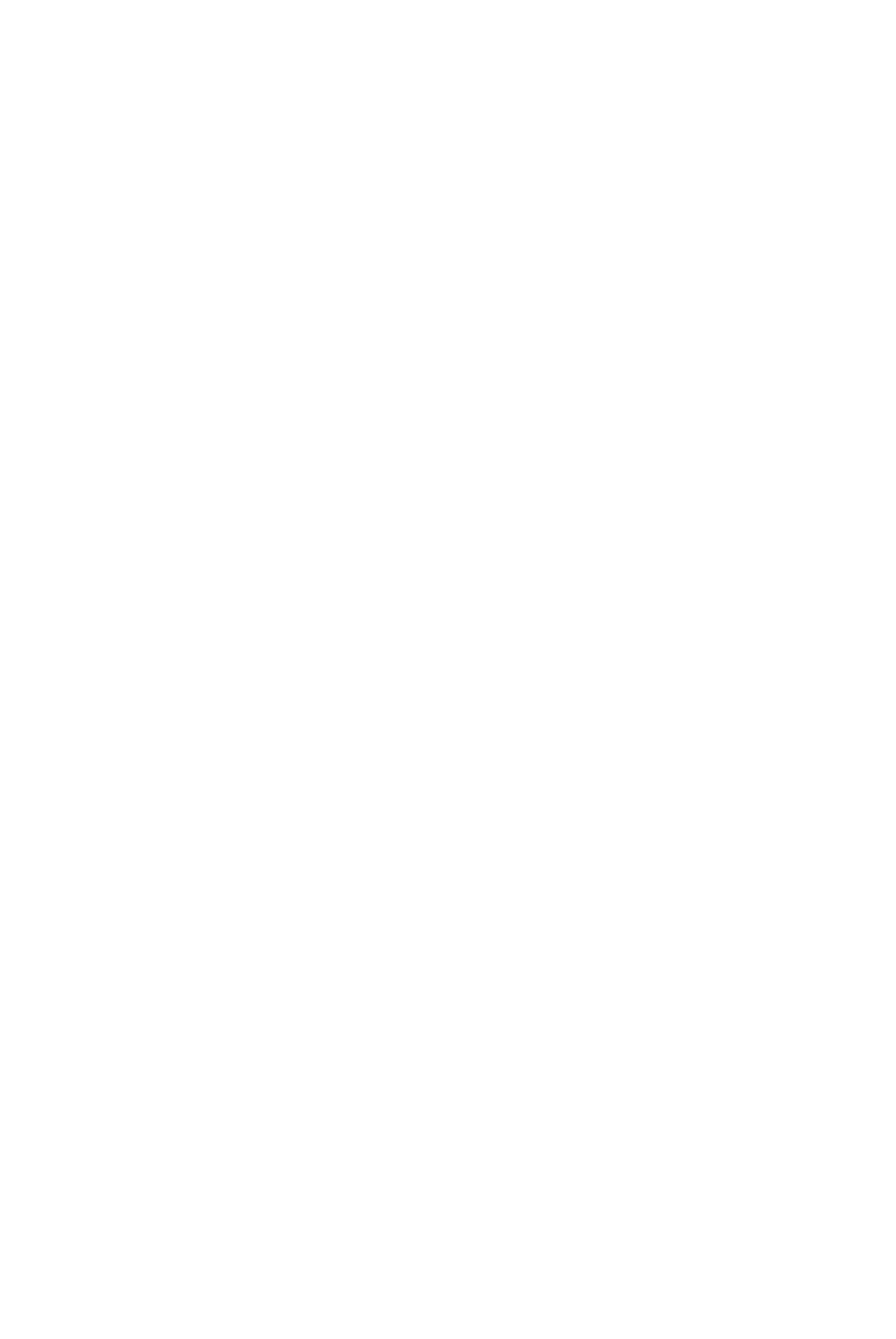
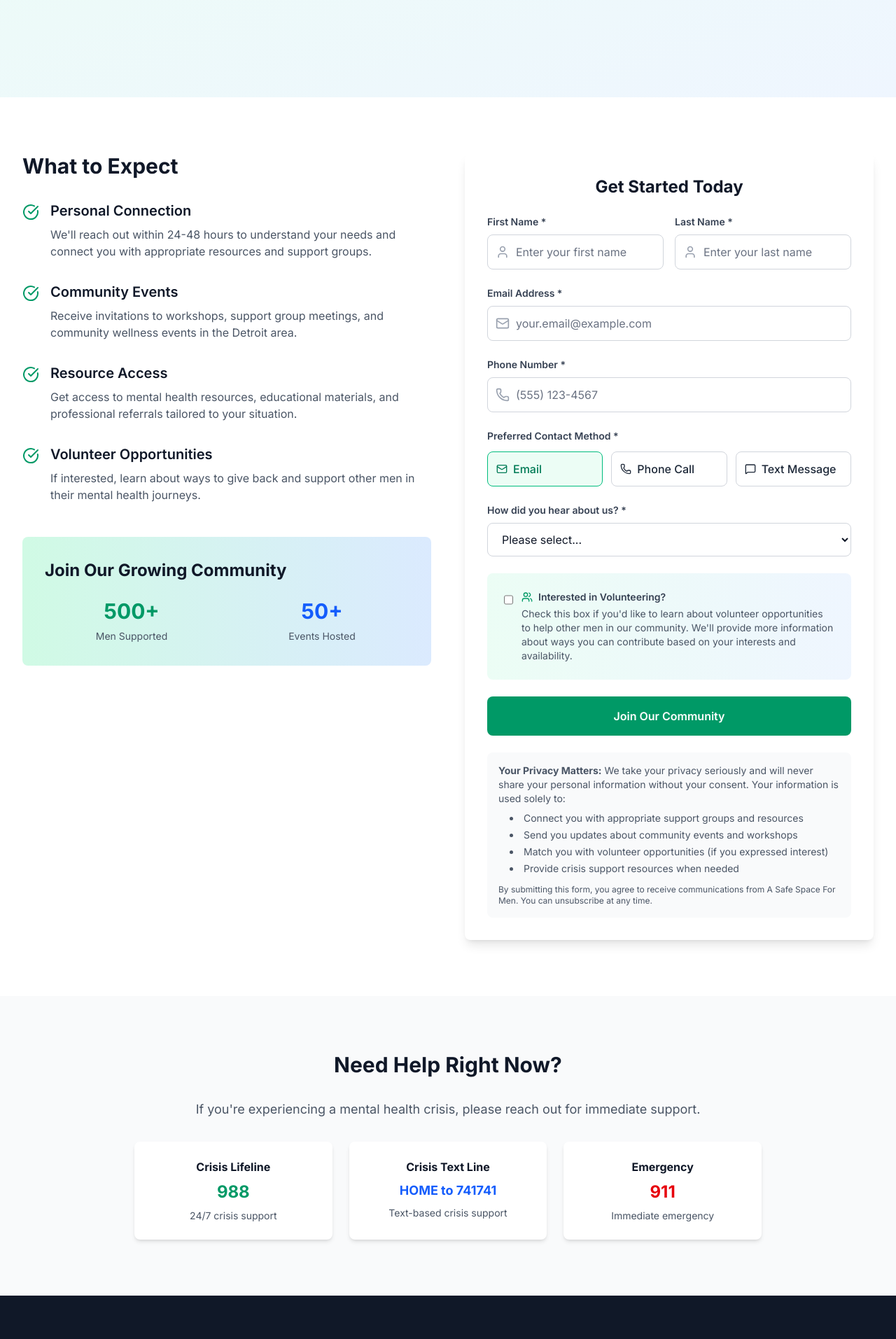
Before and after one commit to andreafrazier/a-safe-space-for-men-portfolio, a Next.js app: page /join in a window 1280 px wide. Shown: the part 420-2333 px from the top of the page at 70% size. Before the commit the page ends 800 px from the top, so only its background shows below. Built offline with nearby package versions, Linux system fonts and the light colour scheme.

Commit message:
update joinusform files

```diff
--- a/src/app/join/layout.tsx
+++ b/src/app/join/layout.tsx
@@ -1,16 +1,20 @@
-export const metadata = {
-  title: 'Next.js',
-  description: 'Generated by Next.js',
-}
+// src/app/join/layout.tsx - FIXED VERSION
+import React from 'react';
+import type { Metadata } from 'next';
 
-export default function RootLayout({
+export const metadata: Metadata = {
+  title: 'Join Us | A Safe Space For Men',
+  description: 'Join A Safe Space For Men community and become part of a supportive network dedicated to breaking barriers in men\'s mental health.',
+};
+
+export default function JoinLayout({
   children,
 }: {
-  children: React.ReactNode
+  children: React.ReactNode;
 }) {
   return (
-    <html lang="en">
-      <body>{children}</body>
-    </html>
-  )
+    <div className="min-h-screen">
+      {children}
+    </div>
+  );
 }
--- a/src/app/join/page.tsx
+++ b/src/app/join/page.tsx
@@ -1,6 +1,6 @@
 import React from 'react';
 import type { Metadata } from 'next';
-import JoinUsPageComponent from '@/components/pages/JoinUsPage';
+import JoinUsPage from '@/components/pages/JoinUsPage';
 
 export const metadata: Metadata = {
   title: 'Join Us',
@@ -11,7 +11,7 @@ export const metadata: Metadata = {
     description: 'Take the first step towards prioritizing your mental health and connecting with others on the same journey.',
     images: [
       {
-        url: '/images/og-join.jpg',
+        url: '/images/breakthestigma-green.png',
         width: 1200,
         height: 630,
         alt: 'Join A Safe Space For Men - Community support and mental health advocacy',
@@ -21,5 +21,5 @@ export const metadata: Metadata = {
 };
 
 export default function JoinPage() {
-  return <JoinUsPageComponent />;
+  return <JoinUsPage />;
 }
--- a/src/components/pages/JoinUsPage.tsx
+++ b/src/components/pages/JoinUsPage.tsx
@@ -1,319 +1,210 @@
 'use client';
 
 import React, { useState } from 'react';
-import { User, Mail, Phone, MessageSquare, Users, Loader2 } from 'lucide-react';
+import { CheckCircle, Heart, Users, ArrowRight } from 'lucide-react';
+import Link from 'next/link';
+import JoinUsForm from '@/components/forms/JoinUsForm';
 
-interface JoinUsFormProps {
-  onSuccess: () => void;
-}
 
-const JoinUsForm: React.FC<JoinUsFormProps> = ({ onSuccess }) => {
-  const [formData, setFormData] = useState({
-    firstName: '',
-    lastName: '',
-    email: '',
-    phone: '',
-    preferredContact: 'email',
-    hearAboutUs: '',
-    interestedInVolunteering: false
-  });
-  const [isSubmitting, setIsSubmitting] = useState(false);
-  const [errors, setErrors] = useState<Record<string, string>>({});
+const JoinUsPage = () => {
+  const [showSuccessMessage, setShowSuccessMessage] = useState(false);
 
-  const contactMethods = [
-    { value: 'email', label: 'Email', icon: <Mail className="w-4 h-4" /> },
-    { value: 'phone', label: 'Phone Call', icon: <Phone className="w-4 h-4" /> },
-    { value: 'text', label: 'Text Message', icon: <MessageSquare className="w-4 h-4" /> }
-  ];
-
-  const referralSources = [
-    'Search Engine (Google, Bing, etc.)',
-    'Social Media (Facebook, Instagram, Twitter)',
-    'Friend or Family Member',
-    'Healthcare Provider',
-    'Mental Health Professional',
-    'Community Event',
-    'Barbershop or Local Business',
-    'Online Article or Blog',
-    'Detroit Community Organization',
-    'Other (please specify below)'
-  ];
-
-  const validateForm = () => {
-    const newErrors: Record<string, string> = {};
-
-    if (!formData.firstName.trim()) newErrors.firstName = 'First name is required';
-    if (!formData.lastName.trim()) newErrors.lastName = 'Last name is required';
-    if (!formData.email.trim()) {
-      newErrors.email = 'Email is required';
-    } else if (!/\S+@\S+\.\S+/.test(formData.email)) {
-      newErrors.email = 'Please enter a valid email address';
-    }
-    if (!formData.phone.trim()) {
-      newErrors.phone = 'Phone number is required';
-    } else if (!/^[\d\s\-\(\)\+\.]{10,}$/.test(formData.phone.replace(/\s/g, ''))) {
-      newErrors.phone = 'Please enter a valid phone number';
-    }
-    if (!formData.hearAboutUs) newErrors.hearAboutUs = 'Please tell us how you heard about us';
-
-    setErrors(newErrors);
-    return Object.keys(newErrors).length === 0;
+  const handleFormSuccess = () => {
+    setShowSuccessMessage(true);
+    // Auto-hide success message after 5 seconds
+    setTimeout(() => setShowSuccessMessage(false), 5000);
   };
 
-  const handleSubmit = async (e: React.FormEvent) => {
-    e.preventDefault();
+  if (showSuccessMessage) {
+    return (
+      <div className="min-h-screen bg-gradient-to-br from-emerald-50 to-blue-50 pt-24">
+        <div className="max-w-4xl mx-auto px-4 py-20 text-center">
+          <div className="bg-white rounded-lg shadow-lg p-12">
+            <CheckCircle className="w-16 h-16 text-emerald-600 mx-auto mb-6" />
+            <h1 className="text-3xl md:text-4xl font-bold text-gray-900 mb-6">
+              Welcome to Our Community!
+            </h1>
+            <p className="text-xl text-gray-600 mb-8 max-w-2xl mx-auto">
+              Thank you for taking this important step. You've joined a supportive community
+              dedicated to breaking barriers in men's mental health.
+            </p>
 
-    if (!validateForm()) return;
-
-    setIsSubmitting(true);
-
-    try {
-      // Temporary: Just simulate form submission for now
-      // Replace this with your preferred form handling solution later
-      await new Promise(resolve => setTimeout(resolve, 2000));
-
-      console.log('Form data:', formData);
-      onSuccess();
-    } catch (error) {
-      console.error('Form submission error:', error);
-      setErrors({ submit: 'There was an error submitting the form. Please try again.' });
-    } finally {
-      setIsSubmitting(false);
-    }
-  };
-
-  const handleInputChange = (e: React.ChangeEvent<HTMLInputElement | HTMLSelectElement>) => {
-    const { name, value, type } = e.target;
-    setFormData(prev => ({
-      ...prev,
-      [name]: type === 'checkbox' ? (e.target as HTMLInputElement).checked : value
-    }));
-
-    // Clear error when user starts typing
-    if (errors[name]) {
-      setErrors(prev => ({ ...prev, [name]: '' }));
-    }
-  };
-
-  return (
-    <form
-      onSubmit={handleSubmit}
-      className="space-y-6"
-    >
-      {/* Error message */}
-      {errors.submit && (
-        <div className="bg-red-50 border border-red-200 rounded-lg p-4 text-red-700">
-          {errors.submit}
-        </div>
-      )}
-
-      {/* Name Fields */}
-      <div className="grid grid-cols-1 md:grid-cols-2 gap-4">
-        <div>
-          <label htmlFor="firstName" className="block text-sm font-semibold text-gray-700 mb-2">
-            First Name *
-          </label>
-          <div className="relative">
-            <User className="absolute left-3 top-1/2 transform -translate-y-1/2 text-gray-400 w-5 h-5" />
-            <input
-              type="text"
-              id="firstName"
-              name="firstName"
-              value={formData.firstName}
-              onChange={handleInputChange}
-              className={`w-full pl-10 pr-4 py-3 border rounded-lg focus:outline-none focus:ring-2 focus:ring-emerald-500 focus:border-emerald-500 text-gray-900 placeholder-gray-500 ${
-                errors.firstName ? 'border-red-500' : 'border-gray-300'
-              }`}
-              placeholder="Enter your first name"
-            />
-          </div>
-          {errors.firstName && <p className="mt-1 text-sm text-red-600">{errors.firstName}</p>}
+            <div className="grid grid-cols-1 md:grid-cols-3 gap-6 mb-8">
+              <div className="bg-emerald-50 p-6 rounded-lg">
+                <Heart className="w-8 h-8 text-emerald-600 mx-auto mb-3" />
+                <h3 className="font-semibold text-gray-900 mb-2">We'll Be In Touch</h3>
+                <p className="text-sm text-gray-600">
+                  Expect to hear from us within 24-48 hours via your preferred contact method.
+                </p>
               </div>
 
-        <div>
-          <label htmlFor="lastName" className="block text-sm font-semibold text-gray-700 mb-2">
-            Last Name *
-          </label>
-          <div className="relative">
-            <User className="absolute left-3 top-1/2 transform -translate-y-1/2 text-gray-400 w-5 h-5" />
-            <input
-              type="text"
-              id="lastName"
-              name="lastName"
-              value={formData.lastName}
-              onChange={handleInputChange}
-              className={`w-full pl-10 pr-4 py-3 border rounded-lg focus:outline-none focus:ring-2 focus:ring-emerald-500 focus:border-emerald-500 text-gray-900 placeholder-gray-500 ${
-                errors.lastName ? 'border-red-500' : 'border-gray-300'
-              }`}
-              placeholder="Enter your last name"
-            />
+              <div className="bg-blue-50 p-6 rounded-lg">
+                <Users className="w-8 h-8 text-blue-600 mx-auto mb-3" />
+                <h3 className="font-semibold text-gray-900 mb-2">Connect & Support</h3>
+                <p className="text-sm text-gray-600">
+                  You'll receive information about upcoming events and support groups.
+                </p>
               </div>
-          {errors.lastName && <p className="mt-1 text-sm text-red-600">{errors.lastName}</p>}
+
+              <div className="bg-purple-50 p-6 rounded-lg">
+                <ArrowRight className="w-8 h-8 text-purple-600 mx-auto mb-3" />
+                <h3 className="font-semibold text-gray-900 mb-2">Your Journey Begins</h3>
+                <p className="text-sm text-gray-600">
+                  Take your time to explore our resources while we prepare your welcome.
+                </p>
               </div>
             </div>
 
-      {/* Email */}
+            <div className="flex flex-col sm:flex-row gap-4 justify-center">
+              <Link
+                href="/resources"
+                className="bg-emerald-600 text-white px-8 py-3 rounded-lg font-semibold hover:bg-emerald-700 transition-colors focus:outline-none focus:ring-2 focus:ring-emerald-500 focus:ring-offset-2"
+              >
+                Explore Resources
+              </Link>
+              <Link
+                href="/about"
+                className="border-2 border-emerald-600 text-emerald-600 px-8 py-3 rounded-lg font-semibold hover:bg-emerald-50 transition-colors focus:outline-none focus:ring-2 focus:ring-emerald-500 focus:ring-offset-2"
+              >
+                Learn About Us
+              </Link>
+            </div>
+          </div>
+        </div>
+      </div>
+    );
+  }
+
+  return (
+    <div className="min-h-screen bg-white pt-24">
+      {/* Hero Section */}
+      <section className="bg-gradient-to-br from-emerald-50 to-blue-50 py-20">
+        <div className="max-w-7xl mx-auto px-4 sm:px-6 lg:px-8">
+          <div className="text-center mb-16">
+            <h1 className="text-4xl md:text-6xl font-bold text-gray-900 mb-6">
+              Join Our Community
+            </h1>
+            <p className="text-xl md:text-2xl text-gray-600 mb-8 max-w-4xl mx-auto">
+              Take the first step towards prioritizing your mental health and connecting with others on the same journey.
+            </p>
+            <p className="text-lg text-gray-700 max-w-3xl mx-auto leading-relaxed">
+              When you join A Safe Space For Men, you become part of a supportive network dedicated to breaking barriers in men's mental health.
+            </p>
+          </div>
+        </div>
+      </section>
+
+      {/* Main Content */}
+      <section className="py-20">
+        <div className="max-w-7xl mx-auto px-4 sm:px-6 lg:px-8">
+          <div className="grid grid-cols-1 lg:grid-cols-2 gap-12 items-start">
+
+            {/* Left Column - Information */}
             <div>
-        <label htmlFor="email" className="block text-sm font-semibold text-gray-700 mb-2">
-          Email Address *
-        </label>
-        <div className="relative">
-          <Mail className="absolute left-3 top-1/2 transform -translate-y-1/2 text-gray-400 w-5 h-5" />
-          <input
-            type="email"
-            id="email"
-            name="email"
-            value={formData.email}
-            onChange={handleInputChange}
-            className={`w-full pl-10 pr-4 py-3 border rounded-lg focus:outline-none focus:ring-2 focus:ring-emerald-500 focus:border-emerald-500 text-gray-900 placeholder-gray-500 ${
-              errors.email ? 'border-red-500' : 'border-gray-300'
-            }`}
-            placeholder="your.email@example.com"
-          />
-        </div>
-        {errors.email && <p className="mt-1 text-sm text-red-600">{errors.email}</p>}
-      </div>
+              <h2 className="text-3xl font-bold text-gray-900 mb-8">What to Expect</h2>
 
-      {/* Phone */}
+              <div className="space-y-8">
+                <div className="flex items-start space-x-4">
+                  <CheckCircle className="w-6 h-6 text-emerald-600 mt-1 flex-shrink-0" />
                   <div>
-        <label htmlFor="phone" className="block text-sm font-semibold text-gray-700 mb-2">
-          Phone Number *
-        </label>
-        <div className="relative">
-          <Phone className="absolute left-3 top-1/2 transform -translate-y-1/2 text-gray-400 w-5 h-5" />
-          <input
-            type="tel"
-            id="phone"
-            name="phone"
-            value={formData.phone}
-            onChange={handleInputChange}
-            className={`w-full pl-10 pr-4 py-3 border rounded-lg focus:outline-none focus:ring-2 focus:ring-emerald-500 focus:border-emerald-500 text-gray-900 placeholder-gray-500 ${
-              errors.phone ? 'border-red-500' : 'border-gray-300'
-            }`}
-            placeholder="(555) 123-4567"
-          />
-        </div>
-        {errors.phone && <p className="mt-1 text-sm text-red-600">{errors.phone}</p>}
-      </div>
-
-      {/* Preferred Contact Method */}
-      <div>
-        <label className="block text-sm font-semibold text-gray-700 mb-3">
-          Preferred Contact Method *
-        </label>
-        <div className="grid grid-cols-1 md:grid-cols-3 gap-3">
-          {contactMethods.map((method) => (
-            <label key={method.value} className="relative">
-              <input
-                type="radio"
-                name="preferredContact"
-                value={method.value}
-                checked={formData.preferredContact === method.value}
-                onChange={handleInputChange}
-                className="sr-only"
-              />
-              <div className={`flex items-center p-3 border rounded-lg cursor-pointer transition-colors ${
-                formData.preferredContact === method.value
-                  ? 'border-emerald-500 bg-emerald-50 text-emerald-700'
-                  : 'border-gray-300 hover:border-emerald-300 text-gray-800'
-              }`}>
-                {method.icon}
-                <span className="ml-2 font-medium">{method.label}</span>
-              </div>
-            </label>
-          ))}
+                    <h3 className="text-xl font-semibold text-gray-900 mb-2">Personal Connection</h3>
+                    <p className="text-gray-600">
+                      We'll reach out within 24-48 hours to understand your needs and connect you with appropriate resources and support groups.
+                    </p>
                   </div>
                 </div>
 
-      {/* How did you hear about us */}
+                <div className="flex items-start space-x-4">
+                  <CheckCircle className="w-6 h-6 text-emerald-600 mt-1 flex-shrink-0" />
                   <div>
-        <label htmlFor="hearAboutUs" className="block text-sm font-semibold text-gray-700 mb-2">
-          How did you hear about us? *
-        </label>
-        <select
-          id="hearAboutUs"
-          name="hearAboutUs"
-          value={formData.hearAboutUs}
-          onChange={handleInputChange}
-          className={`w-full px-4 py-3 border rounded-lg focus:outline-none focus:ring-2 focus:ring-emerald-500 focus:border-emerald-500 text-gray-900 ${
-            errors.hearAboutUs ? 'border-red-500' : 'border-gray-300'
-          }`}
-        >
-          <option value="">Please select...</option>
-          {referralSources.map((source, index) => (
-            <option key={index} value={source}>{source}</option>
-          ))}
-        </select>
-        {errors.hearAboutUs && <p className="mt-1 text-sm text-red-600">{errors.hearAboutUs}</p>}
+                    <h3 className="text-xl font-semibold text-gray-900 mb-2">Community Events</h3>
+                    <p className="text-gray-600">
+                      Receive invitations to workshops, support group meetings, and community wellness events in the Detroit area.
+                    </p>
+                  </div>
                 </div>
 
-      {/* Volunteer Interest */}
-      <div className="bg-gradient-to-r from-emerald-50 to-blue-50 p-6 rounded-lg">
-        <label className="flex items-start space-x-3 cursor-pointer">
-          <input
-            type="checkbox"
-            name="interestedInVolunteering"
-            checked={formData.interestedInVolunteering}
-            onChange={handleInputChange}
-            className="mt-1 w-5 h-5 text-emerald-600 bg-gray-100 border-gray-300 rounded focus:ring-emerald-500 focus:ring-2"
-          />
+                <div className="flex items-start space-x-4">
+                  <CheckCircle className="w-6 h-6 text-emerald-600 mt-1 flex-shrink-0" />
                   <div>
-            <span className="text-sm font-semibold text-gray-700 flex items-center">
-              <Users className="w-4 h-4 mr-2 text-emerald-600" />
-              Interested in Volunteering?
-            </span>
-            <p className="text-sm text-gray-600 mt-1">
-              Check this box if you'd like to learn about volunteer opportunities to help other men in our community.
-              We'll provide more information about ways you can contribute based on your interests and availability.
+                    <h3 className="text-xl font-semibold text-gray-900 mb-2">Resource Access</h3>
+                    <p className="text-gray-600">
+                      Get access to mental health resources, educational materials, and professional referrals tailored to your situation.
                     </p>
                   </div>
-        </label>
                 </div>
 
-      {/* Submit Button */}
-      <button
-        type="submit"
-        disabled={isSubmitting}
-        className="w-full bg-emerald-600 text-white py-4 px-6 rounded-lg font-semibold hover:bg-emerald-700 transition-colors focus:outline-none focus:ring-2 focus:ring-emerald-500 focus:ring-offset-2 disabled:opacity-50 disabled:cursor-not-allowed flex items-center justify-center"
-      >
-        {isSubmitting ? (
-          <>
-            <Loader2 className="w-5 h-5 mr-2 animate-spin" />
-            Joining Community...
-          </>
-        ) : (
-          'Join Our Community'
-        )}
-      </button>
-
-      {/* Temporary Notice */}
-      <div className="text-sm text-amber-700 bg-amber-50 p-4 rounded-lg border border-amber-200">
-        <p className="font-semibold mb-1">Form Submission Temporarily Disabled</p>
-        <p>
-          We're currently setting up our form handling system. Your information will be processed once we complete the setup.
-          In the meantime, you can contact us directly at asafespaceformen@gmail.com.
+                <div className="flex items-start space-x-4">
+                  <CheckCircle className="w-6 h-6 text-emerald-600 mt-1 flex-shrink-0" />
+                  <div>
+                    <h3 className="text-xl font-semibold text-gray-900 mb-2">Volunteer Opportunities</h3>
+                    <p className="text-gray-600">
+                      If interested, learn about ways to give back and support other men in their mental health journeys.
                     </p>
                   </div>
+                </div>
+              </div>
 
-      {/* Privacy Notice */}
-      <div className="text-sm text-gray-600 bg-gray-50 p-4 rounded-lg">
-        <p className="mb-2">
-          <strong>Your Privacy Matters:</strong> We take your privacy seriously and will never share your personal information
-          without your consent. Your information is used solely to:
+              {/* Community Stats */}
+              <div className="mt-12 bg-gradient-to-r from-emerald-100 to-blue-100 rounded-lg p-8">
+                <h3 className="text-2xl font-bold text-gray-900 mb-6">Join Our Growing Community</h3>
+                <div className="grid grid-cols-2 gap-6 text-center">
+                  <div>
+                    <div className="text-3xl font-bold text-emerald-600 mb-2">500+</div>
+                    <div className="text-sm text-gray-600">Men Supported</div>
+                  </div>
+                  <div>
+                    <div className="text-3xl font-bold text-blue-600 mb-2">50+</div>
+                    <div className="text-sm text-gray-600">Events Hosted</div>
+                  </div>
+                </div>
+              </div>
+            </div>
+
+            {/* Right Column - Form */}
+            <div className="bg-white rounded-lg shadow-lg p-8">
+              <h2 className="text-2xl font-bold text-gray-900 mb-6 text-center">Get Started Today</h2>
+              <JoinUsForm onSuccess={handleFormSuccess} />
+            </div>
+          </div>
+        </div>
+      </section>
+
+      {/* Crisis Resources Section */}
+      <section className="py-20 bg-gray-50">
+        <div className="max-w-7xl mx-auto px-4 sm:px-6 lg:px-8 text-center">
+          <h2 className="text-3xl font-bold text-gray-900 mb-8">Need Help Right Now?</h2>
+          <p className="text-lg text-gray-600 mb-8 max-w-3xl mx-auto">
+            If you're experiencing a mental health crisis, please reach out for immediate support.
           </p>
-        <ul className="list-disc list-inside space-y-1 ml-4">
-          <li>Connect you with appropriate support groups and resources</li>
-          <li>Send you updates about community events and workshops</li>
-          <li>Match you with volunteer opportunities (if you expressed interest)</li>
-          <li>Provide crisis support resources when needed</li>
-        </ul>
-        <p className="mt-3 text-xs">
-          By submitting this form, you agree to receive communications from A Safe Space For Men.
-          You can unsubscribe at any time.
-        </p>
+
+          <div className="grid grid-cols-1 md:grid-cols-3 gap-6 max-w-4xl mx-auto">
+            <div className="bg-white rounded-lg p-6 shadow-md">
+              <h3 className="font-bold text-gray-900 mb-2">Crisis Lifeline</h3>
+              <a href="tel:988" className="text-2xl font-bold text-emerald-600 hover:text-emerald-700 focus:outline-none focus:ring-2 focus:ring-emerald-500 rounded">
+                988
+              </a>
+              <p className="text-sm text-gray-600 mt-2">24/7 crisis support</p>
             </div>
-    </form>
+
+            <div className="bg-white rounded-lg p-6 shadow-md">
+              <h3 className="font-bold text-gray-900 mb-2">Crisis Text Line</h3>
+              <div className="text-lg font-bold text-blue-600">HOME to 741741</div>
+              <p className="text-sm text-gray-600 mt-2">Text-based crisis support</p>
+            </div>
+
+            <div className="bg-white rounded-lg p-6 shadow-md">
+              <h3 className="font-bold text-gray-900 mb-2">Emergency</h3>
+              <a href="tel:911" className="text-2xl font-bold text-red-600 hover:text-red-700 focus:outline-none focus:ring-2 focus:ring-red-500 rounded">
+                911
+              </a>
+              <p className="text-sm text-gray-600 mt-2">Immediate emergency</p>
+            </div>
+          </div>
+        </div>
+      </section>
+    </div>
   );
 };
 
-export default JoinUsForm;
+export default JoinUsPage;
```
Lines whose indentation alone changed are shown as unchanged.
